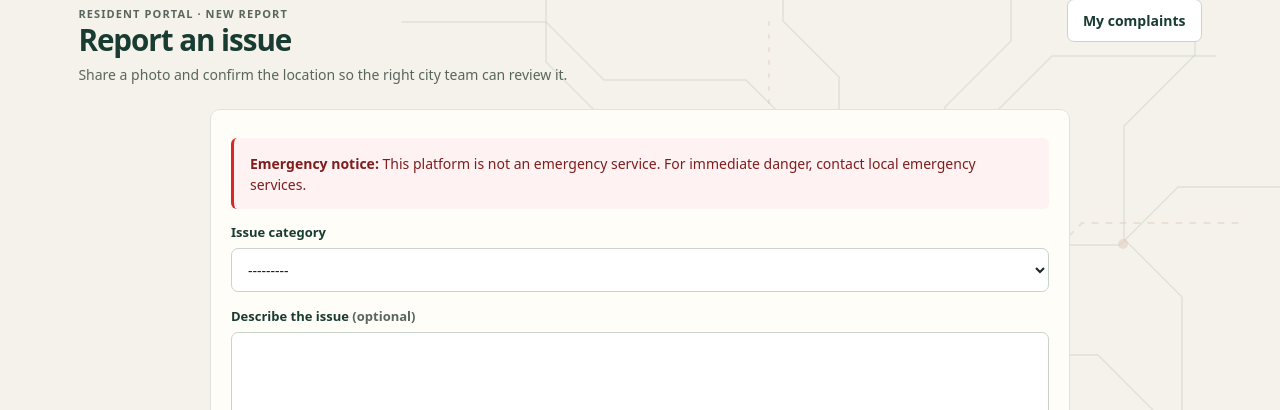
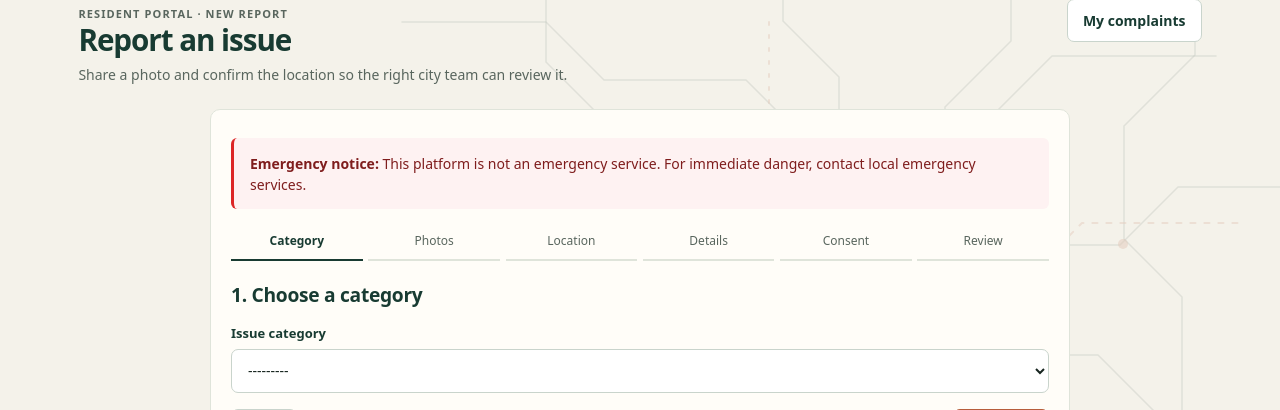
Before and after one commit to thakuradithya12/AI-Smart_City, a Django app: page /complaints/new/ in a window 1280 px wide. Shown: the part 104-514 px from the top of the page. Run offline with Django 5.2, Linux system fonts and the light colour scheme; a user stored in the database is signed in; tables that the repository leaves empty hold one stand-in row (values such as "Sample post"); parts of the project's set-up code (start-up, migrations or seed data) failed here and were passed over; some libraries are stand-ins or nearby versions.

Commit message:
2.4: upgrade citizen report flow

```diff
--- a/apps/complaints/forms.py
+++ b/apps/complaints/forms.py
@@ -101,6 +101,7 @@ class MultipleImageField(forms.ImageField):
 
 class ReportForm(forms.Form):
     category = forms.ModelChoiceField(queryset=Category.objects.filter(is_active=True))
+    landmark = forms.CharField(required=False, max_length=160)
     description = forms.CharField(required=False, widget=forms.Textarea(attrs={"rows": 4}))
     photo = MultipleImageField(
         max_files=3,
--- a/apps/complaints/models.py
+++ b/apps/complaints/models.py
@@ -47,6 +47,7 @@ class Complaint(models.Model):
     category = models.ForeignKey("geography.Category", on_delete=models.PROTECT)
     suggested_category = models.ForeignKey("geography.Category", null=True, blank=True, on_delete=models.SET_NULL, related_name="suggested_complaints")
     description = models.TextField(blank=True)
+    landmark = models.CharField(max_length=160, blank=True)
     location = models.PointField(srid=4326)
     gps_accuracy_m = models.DecimalField(max_digits=8, decimal_places=2, null=True, blank=True)
     ward = models.ForeignKey("geography.Ward", null=True, blank=True, on_delete=models.PROTECT)
--- a/apps/complaints/views.py
+++ b/apps/complaints/views.py
@@ -77,7 +77,7 @@ def report(request):
                     category = form.cleaned_data["category"]
                     complaint = Complaint.objects.create(
                         citizen=request.user, category=category,
-                        description=form.cleaned_data["description"], location=point,
+                        description=form.cleaned_data["description"], landmark=form.cleaned_data["landmark"], location=point,
                         gps_accuracy_m=form.cleaned_data["gps_accuracy_m"],
                         ward=ward, due_at=timezone.now() + timedelta(hours=category.default_due_hours),
                         consent_at=timezone.now(),
--- a/static/css/site.css
+++ b/static/css/site.css
@@ -174,6 +174,17 @@ details form { max-width: 680px; padding-top: .25rem; }
 .timeline strong { color: var(--navy); }
 .evidence { display: block; width: min(100%, 460px); max-height: 360px; margin-top: .6rem; object-fit: cover; border: 1px solid var(--line); border-radius: 8px; }
 #report-map { width: 100%; height: min(48vh, 360px); margin: .8rem 0; border: 1px solid var(--line-strong); border-radius: 8px; }
+.report-progress { display: grid; grid-template-columns: repeat(6, minmax(0, 1fr)); gap: .35rem; margin: 0 0 1.25rem; padding: 0; list-style: none; }
+.report-progress li { padding: .55rem .25rem; border-bottom: 2px solid var(--line); color: var(--muted); text-align: center; font-size: 12px; }
+.report-progress li[aria-current="step"] { border-color: var(--terracotta); color: var(--navy); font-weight: 700; }
+.report-step h2 { margin: .4rem 0 .75rem; font-size: 1.2rem; }
+.report-step h2:focus { outline: 2px solid var(--blue); outline-offset: 3px; }
+.report-controls { display: flex; justify-content: space-between; gap: .75rem; margin-top: 1rem; }
+.photo-preview { display: flex; flex-wrap: wrap; gap: .75rem; padding: 0; list-style: none; }
+.photo-preview li { display: grid; gap: .35rem; color: var(--muted); font-size: 12px; }
+.photo-preview img { width: 120px; height: 90px; object-fit: cover; border: 1px solid var(--line); border-radius: 6px; }
+.report-step[hidden], .report-controls[hidden] { display: none; }
+.report-progress + .report-step { margin-top: .5rem; }
 fieldset { min-width: 0; margin: 1.2rem 0; padding: 1rem; border: 1px solid var(--line); border-radius: 8px; }
 legend { padding: 0 .4rem; color: var(--navy); font-weight: 700; }
 .login-shell { max-width: 440px; margin: 3rem auto; }
@@ -203,6 +214,8 @@ legend { padding: 0 .4rem; color: var(--navy); font-weight: 700; }
   .stat-grid { grid-template-columns: repeat(2, minmax(0, 1fr)); }
   .split-layout { grid-template-columns: 1fr; }
   .form-grid { grid-template-columns: 1fr; }
+  .report-progress { grid-template-columns: repeat(3, minmax(0, 1fr)); }
+  .report-controls > button { flex: 1; }
   .filters { align-items: stretch; }
   .filters label { flex: 1 1 100%; }
   .filters button { width: 100%; }
--- /dev/null
+++ b/static/js/report-flow.js
@@ -0,0 +1,136 @@
+(() => {
+  const form = document.getElementById("report-form");
+  if (!form) return;
+
+  const steps = [...form.querySelectorAll(".report-step")];
+  const labels = [...form.querySelectorAll("[data-step-label]")];
+  const controls = document.getElementById("report-controls");
+  const back = document.getElementById("report-back");
+  const next = document.getElementById("report-next");
+  const photoInput = document.getElementById("id_photo");
+  const preview = document.getElementById("photo-preview");
+  const photoError = document.getElementById("photo-error");
+  const review = document.getElementById("report-review");
+  const submit = document.getElementById("report-submit");
+  const submitStatus = document.getElementById("report-submit-status");
+  let current = 0;
+  let submitting = false;
+  const maxBytes = Number(form.dataset.maxFileBytes) || 8 * 1024 * 1024;
+
+  // Keep the plain HTML form usable; JavaScript only enhances it into guided steps.
+  controls.hidden = false;
+  function showStep(index, focus = true) {
+    current = Math.max(0, Math.min(index, steps.length - 1));
+    steps.forEach((step, i) => { step.hidden = i !== current; });
+    labels.forEach((label, i) => {
+      label.setAttribute("aria-current", i === current ? "step" : "false");
+    });
+    back.hidden = current === 0;
+    next.hidden = current === steps.length - 1;
+    submit.hidden = current !== steps.length - 1;
+    window.dispatchEvent(new CustomEvent("report-step-shown", { detail: { step: current } }));
+    if (current === steps.length - 1) updateReview();
+    if (focus) steps[current].querySelector("h2")?.focus();
+  }
+
+  function firstInvalid(step) {
+    return [...steps[step].querySelectorAll("input, select, textarea")].find((field) => !field.checkValidity());
+  }
+
+  function updateReview() {
+    const category = document.getElementById("id_category");
+    const selectedCategory = category?.selectedOptions[0]?.textContent.trim() || "Not selected";
+    const files = [...(photoInput?.files || [])].map((file) => file.name);
+    const lat = document.getElementById("id_latitude")?.value || "Not selected";
+    const lon = document.getElementById("id_longitude")?.value || "Not selected";
+    const description = document.getElementById("id_description")?.value.trim() || "No description";
+    const landmark = document.getElementById("id_landmark")?.value.trim();
+    review.replaceChildren();
+    [
+      `Category: ${selectedCategory}`,
+      `Photos: ${files.length ? files.join(", ") : "None selected"}`,
+      `Coordinates: ${lat}, ${lon}`,
+      `Description: ${description}`,
+      `Nearby landmark: ${landmark || "Not provided"}`,
+      `Privacy consent: ${document.getElementById("id_consent")?.checked ? "Confirmed" : "Not confirmed"}`,
+      `Location pin: ${document.getElementById("id_pin_confirmed")?.checked ? "Confirmed" : "Not confirmed"}`,
+    ].forEach((line) => {
+      const item = document.createElement("p");
+      item.textContent = line;
+      review.append(item);
+    });
+  }
+
+  function validatePhotos() {
+    const oversized = [...(photoInput?.files || [])].find((file) => file.size > maxBytes);
+    photoInput.setCustomValidity(oversized ? `${oversized.name} is larger than 8 MB. Choose a smaller photo.` : "");
+    photoError.hidden = !oversized;
+    photoError.textContent = oversized ? `${oversized.name} is larger than 8 MB. Choose a smaller photo.` : "";
+    return !oversized;
+  }
+
+  photoInput?.addEventListener("change", () => {
+    validatePhotos();
+    preview.replaceChildren();
+    for (const file of photoInput.files || []) {
+      const item = document.createElement("li");
+      item.textContent = `${file.name} (${Math.ceil(file.size / 1024)} KB)`;
+      if (file.type.startsWith("image/")) {
+        const image = document.createElement("img");
+        image.alt = "Selected photo preview";
+        image.src = URL.createObjectURL(file);
+        image.onload = () => URL.revokeObjectURL(image.src);
+        item.append(image);
+      }
+      preview.append(item);
+    }
+  });
+
+  next.addEventListener("click", () => {
+    if (!validatePhotos()) {
+      showStep(1, false);
+      photoInput.reportValidity();
+      return;
+    }
+    const invalid = firstInvalid(current);
+    if (invalid) {
+      invalid.reportValidity();
+      invalid.focus();
+      return;
+    }
+    showStep(current + 1);
+  });
+  back.addEventListener("click", () => showStep(current - 1));
+
+  form.addEventListener("submit", (event) => {
+    validatePhotos();
+    for (let index = 0; index < steps.length; index += 1) {
+      const invalid = firstInvalid(index);
+      if (invalid) {
+        event.preventDefault();
+        showStep(index);
+        invalid.reportValidity();
+        invalid.focus();
+        return;
+      }
+    }
+    if (submitting) {
+      event.preventDefault();
+      return;
+    }
+    submitting = true;
+    submit.disabled = true;
+    submitStatus.textContent = "Sending your report…";
+  });
+
+  showStep(current, false);
+  const summary = document.getElementById("report-error-summary");
+  if (summary) {
+    const firstErrorLink = summary.querySelector("a[href^='#id_']");
+    const target = firstErrorLink?.getAttribute("href");
+    const field = target ? document.querySelector(target) : null;
+    const step = field?.closest(".report-step");
+    if (step) showStep(Number(step.dataset.step), false);
+    summary.focus();
+  }
+})();
--- a/static/js/report-map.js
+++ b/static/js/report-map.js
@@ -27,6 +27,9 @@
     marker = L.marker(start, { draggable: true }).addTo(map);
     map.on("click", (event) => applyPoint(event.latlng));
     marker.on("dragend", () => applyPoint(marker.getLatLng()));
+    window.addEventListener("report-step-shown", (event) => {
+      if (event.detail?.step === 2) map.invalidateSize();
+    });
   } else {
     status.textContent = "Interactive map is unavailable. Enter coordinates manually or use your location.";
   }
--- a/templates/complaints/detail.html
+++ b/templates/complaints/detail.html
@@ -3,7 +3,7 @@
 {% block content %}
 <header class="page-heading"><div><p class="eyebrow">Complaint details · {{ complaint.category.display_label }}</p><h1 class="mono">{{ complaint.public_id }}</h1><div class="card-meta"><span class="badge status-{{ complaint.status }}">{{ complaint.get_status_display }}</span><span>{{ complaint.ward.name|default:"Ward pending" }}</span><span>Reported {{ complaint.created_at|date:"M j, Y · H:i" }}</span></div></div>{% if request.user.role == "citizen" %}<a class="button button-secondary" href="{% url 'my_complaints' %}">My complaints</a>{% elif request.user.role == "field_worker" %}<a class="button button-secondary" href="{% url 'field_tasks' %}">My tasks</a>{% endif %}</header>
 <div class="split-layout">
-  <section class="panel"><h2>Report summary</h2><p>{{ complaint.description|default:"No description provided." }}</p><div class="card-meta"><span>Location: {{ complaint.location.y|floatformat:5 }}, {{ complaint.location.x|floatformat:5 }}</span>{% if complaint.department %}<span>Department: {{ complaint.department.name }}</span>{% endif %}{% if complaint.due_at %}<span>Due {{ complaint.due_at|date:"M j, Y · H:i" }}{% if complaint.is_overdue %} · <strong class="overdue">Overdue</strong>{% endif %}</span>{% endif %}</div>
+  <section class="panel"><h2>Report summary</h2><p>{{ complaint.description|default:"No description provided." }}</p>{% if complaint.landmark %}<p><strong>Nearby landmark or address:</strong> {{ complaint.landmark }}</p>{% endif %}<div class="card-meta"><span>Location: {{ complaint.location.y|floatformat:5 }}, {{ complaint.location.x|floatformat:5 }}</span>{% if complaint.department %}<span>Department: {{ complaint.department.name }}</span>{% endif %}{% if complaint.due_at %}<span>Due {{ complaint.due_at|date:"M j, Y · H:i" }}{% if complaint.is_overdue %} · <strong class="overdue">Overdue</strong>{% endif %}</span>{% endif %}</div>
     {% if can_cancel %}<form method="post" action="{% url 'citizen_cancel' complaint.pk %}">{% csrf_token %}<button class="button-danger" type="submit">Cancel complaint</button></form>{% endif %}
     {% if request.user.role == "admin" and complaint.status != "cancelled" and complaint.status != "rejected" and complaint.status != "verified_closed" %}<details><summary>Admin override: cancel stuck complaint</summary><form method="post" action="{% url 'admin_cancel_complaint' complaint.pk %}">{% csrf_token %}<label for="admin-cancel-reason">Reason</label><textarea id="admin-cancel-reason" name="reason" minlength="5" maxlength="500" required></textarea><button class="button-danger" type="submit">Cancel with admin override</button></form></details>{% endif %}
     {% if can_request_info %}<details open><summary>Request more information</summary><form method="post" action="{% url 'request_information' complaint.pk %}">{% csrf_token %}<label for="request-message">Message to citizen</label><textarea id="request-message" name="message" minlength="5" maxlength="2000" required></textarea><button type="submit">Send request</button></form></details>{% endif %}
--- a/templates/complaints/report.html
+++ b/templates/complaints/report.html
@@ -16,12 +16,12 @@
 <section class="panel report-panel">
   <p class="emergency"><strong>Emergency notice:</strong> This platform is not an emergency service. For immediate danger, contact local emergency services.</p>
 
-  <form method="post" enctype="multipart/form-data" id="report-form">
+  <form method="post" enctype="multipart/form-data" id="report-form" data-max-file-bytes="8388608">
     {% csrf_token %}
     {% if form.errors %}
     <div class="form-error-summary" id="report-error-summary" role="alert" aria-live="assertive" tabindex="-1">
       <h2>Review the report details</h2>
-      <p>Correct the following fields, then submit the report again.</p>
+      <p>Correct the following fields, then submit the report again. Your text and location choices are kept; browsers require you to choose photos again.</p>
       <ul>
         {% for error in form.non_field_errors %}<li>{{ error }}</li>{% endfor %}
         {% for field in form %}
@@ -31,40 +31,68 @@
     </div>
     {% endif %}
 
-    <label for="id_category">Issue category</label>
-    {{ form.category }}{{ form.category.errors }}
+    <ol class="report-progress" aria-label="Report steps">
+      <li data-step-label="0">Category</li><li data-step-label="1">Photos</li><li data-step-label="2">Location</li>
+      <li data-step-label="3">Details</li><li data-step-label="4">Consent</li><li data-step-label="5">Review</li>
+    </ol>
 
-    <label for="id_description">Describe the issue <span class="subtle">(optional)</span></label>
-    {{ form.description }}{{ form.description.errors }}
+    <section class="report-step" data-step="0" aria-labelledby="step-category-title">
+      <h2 id="step-category-title">1. Choose a category</h2>
+      <label for="id_category">Issue category</label>
+      {{ form.category }}{{ form.category.errors }}
+    </section>
 
-    <label for="id_photo">Photo evidence <span class="subtle">(JPEG, PNG or WebP · up to {{ max_photos }} photos · 8 MB each)</span></label>
-    {{ form.photo }}{{ form.photo.errors }}
+    <section class="report-step" data-step="1" aria-labelledby="step-photo-title">
+      <h2 id="step-photo-title">2. Add photos</h2>
+      <label for="id_photo">Photo evidence <span class="subtle">(JPEG, PNG or WebP · up to {{ max_photos }} photos · 8 MB each)</span></label>
+      {{ form.photo }}{{ form.photo.errors }}
+      <p class="subtle">A photo helps the team understand the issue. Avoid including faces or private documents.</p>
+      <ul id="photo-preview" class="photo-preview" aria-live="polite"></ul>
+      <p id="photo-error" class="form-error" role="alert" hidden></p>
+    </section>
 
-    <fieldset>
-      <legend>Confirm the location</legend>
-      <p class="subtle">Move the pin to the issue location. Your pin determines the ward used for routing. If the map does not load, enter coordinates below.</p>
+    <section class="report-step" data-step="2" aria-labelledby="step-location-title">
+      <h2 id="step-location-title">3. Confirm the location</h2>
+      <p class="subtle">Move the pin to the issue location. Your confirmed pin determines the ward used for routing. If the map does not load, enter coordinates below.</p>
       <div id="report-map" aria-label="Map for selecting a report location"></div>
       <button type="button" id="locate-button" class="button-secondary">Use my location</button>
       <p id="location-status" class="subtle" role="status" aria-live="polite">Choose a point on the map or enter coordinates manually.</p>
       <div class="form-grid">
-        <div>
-          <label for="id_latitude">Latitude</label>
-          {{ form.latitude }}{{ form.latitude.errors }}
-        </div>
-        <div>
-          <label for="id_longitude">Longitude</label>
-          {{ form.longitude }}{{ form.longitude.errors }}
-        </div>
+        <div><label for="id_latitude">Latitude</label>{{ form.latitude }}{{ form.latitude.errors }}</div>
+        <div><label for="id_longitude">Longitude</label>{{ form.longitude }}{{ form.longitude.errors }}</div>
       </div>
       <label for="id_gps_accuracy_m">GPS accuracy in metres <span class="subtle">(optional)</span></label>
       {{ form.gps_accuracy_m }}{{ form.gps_accuracy_m.errors }}
+    </section>
 
+    <section class="report-step" data-step="3" aria-labelledby="step-details-title">
+      <h2 id="step-details-title">4. Describe the issue</h2>
+      <label for="id_description">What happened? <span class="subtle">(optional)</span></label>
+      {{ form.description }}{{ form.description.errors }}
+      <label for="id_landmark">Nearby landmark or address <span class="subtle">(optional)</span></label>
+      {{ form.landmark }}{{ form.landmark.errors }}
+    </section>
+
+    <section class="report-step" data-step="4" aria-labelledby="step-consent-title">
+      <h2 id="step-consent-title">5. Privacy and consent</h2>
       <label class="check">{{ form.consent }} <span>I have read the privacy notice. We store your name, phone number and report details to process this complaint.</span></label>
       {{ form.consent.errors }}
       <label class="check">{{ form.pin_confirmed }} <span>{{ form.pin_confirmed.label }}</span></label>
       {{ form.pin_confirmed.errors }}
-    </fieldset>
-    <button type="submit">Submit complaint</button>
+    </section>
+
+    <section class="report-step" data-step="5" aria-labelledby="step-review-title">
+      <h2 id="step-review-title">6. Review before sending</h2>
+      <p>Check your category, photos, location, details and consent. The team will review your report before routing it.</p>
+      <div id="report-review" class="notice" aria-live="polite"></div>
+      <button type="submit" id="report-submit">Submit complaint</button>
+    </section>
+
+    <div class="report-controls" id="report-controls" hidden>
+      <button type="button" class="button-secondary" id="report-back">Back</button>
+      <button type="button" id="report-next">Continue</button>
+    </div>
+    <p class="subtle" id="report-submit-status" role="status" aria-live="polite"></p>
   </form>
 </section>
 {% endblock %}
@@ -76,4 +104,5 @@
 {% block extra_scripts %}
 <script src="{% static 'vendor/leaflet/leaflet.js' %}"></script>
 <script src="{% static 'js/report-map.js' %}"></script>
+<script src="{% static 'js/report-flow.js' %}"></script>
 {% endblock %}
--- a/templates/console/field_task_detail.html
+++ b/templates/console/field_task_detail.html
@@ -2,7 +2,7 @@
 {% block title %}{{ complaint.public_id }} · Field task{% endblock %}
 {% block content %}
 <header class="page-heading"><div><p class="eyebrow">Field task · {{ complaint.category.display_label }}</p><h1 class="mono">{{ complaint.public_id }}</h1><div class="card-meta"><span class="badge status-{{ complaint.status }}">{{ complaint.get_status_display }}</span><span>{{ complaint.ward.name|default:"Ward pending" }}</span><span>Due {{ complaint.due_at|date:"M j, Y"|default:"Not set" }}{% if complaint.is_overdue %} · <strong class="overdue">Overdue</strong>{% endif %}</span></div></div><a class="button button-secondary" href="{% url 'field_tasks' %}">Back to tasks</a></header>
-<div class="split-layout"><section class="panel"><h2>Issue details</h2><p>{{ complaint.description|default:"No description was provided." }}</p><p class="subtle">Reported {{ complaint.created_at|date:"M j, Y · H:i" }} by {{ complaint.citizen.name }}</p>
+<div class="split-layout"><section class="panel"><h2>Issue details</h2><p>{{ complaint.description|default:"No description was provided." }}</p>{% if complaint.landmark %}<p><strong>Nearby landmark or address:</strong> {{ complaint.landmark }}</p>{% endif %}<p class="subtle">Reported {{ complaint.created_at|date:"M j, Y · H:i" }} by {{ complaint.citizen.name }}</p>
 {% if complaint.status == "assigned" %}<form method="post" action="{% url 'start_work' complaint.pk %}">{% csrf_token %}<button type="submit">Start work</button></form>{% endif %}
 {% if complaint.status == "in_progress" %}<h2>Record field evidence</h2><form method="post" enctype="multipart/form-data" action="{% url 'upload_field_evidence' complaint.pk %}">{% csrf_token %}<label for="evidence-kind">Photo stage</label><select id="evidence-kind" name="kind"><option value="field_before">Before work</option><option value="field_after">After work</option></select><label for="evidence-photo">Photo (JPEG, PNG or WebP; up to 8 MB)</label><input id="evidence-photo" type="file" name="photo" accept="image/jpeg,image/png,image/webp" required><button type="submit">Add photo</button></form><h2>Submit work for verification</h2><p class="subtle">Add at least one after photo before marking the work done.</p><form method="post" action="{% url 'mark_work_done' complaint.pk %}">{% csrf_token %}<label for="work-note">Work completed</label><textarea id="work-note" name="note" minlength="5" maxlength="2000" required></textarea><button type="submit">Mark work done</button></form>{% elif complaint.status == "resolved_pending_verification" %}<div class="notice">Your work claim is saved. A supervisor or the citizen must verify the outcome.</div>{% endif %}
 </section><aside class="panel"><h2>Work photos</h2>{% for evidence in complaint.evidence.all %}<figure><img class="evidence" src="{% url 'evidence_file' evidence.pk %}" alt="{{ evidence.get_kind_display }} photo"><figcaption class="subtle">{{ evidence.get_kind_display }} · {{ evidence.uploaded_at|date:"M j, Y · H:i" }}</figcaption></figure>{% empty %}<p class="subtle">No field photos have been added.</p>{% endfor %}</aside></div>
```
Also changed, not shown: PROGRESS.md (+6 -0 lines), docs/DECISIONS.md (+1 -0 lines), docs/TEST_REPORT.md (+8 -0 lines), tests/test_day2_reporting.py (+74 -0 lines), apps/complaints/migrations/0005_complaint_landmark.py (added).
